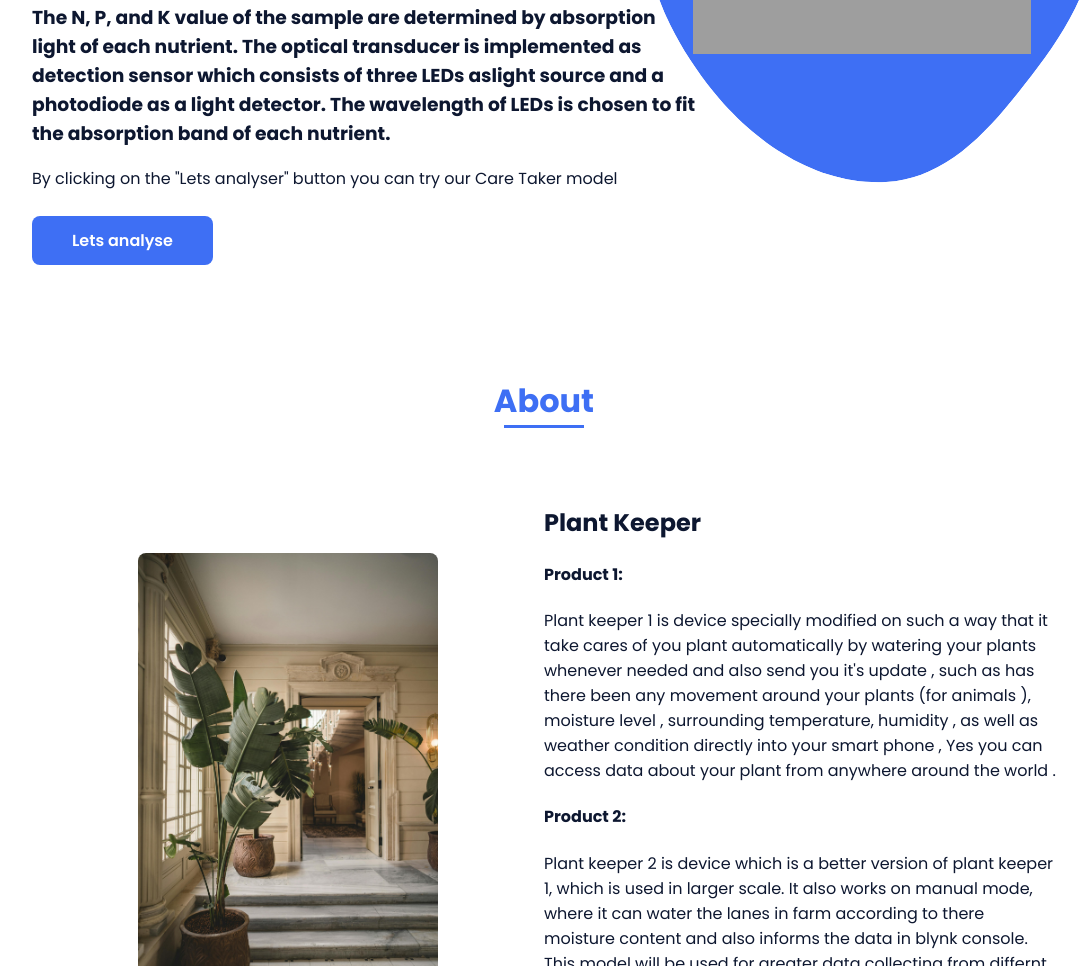
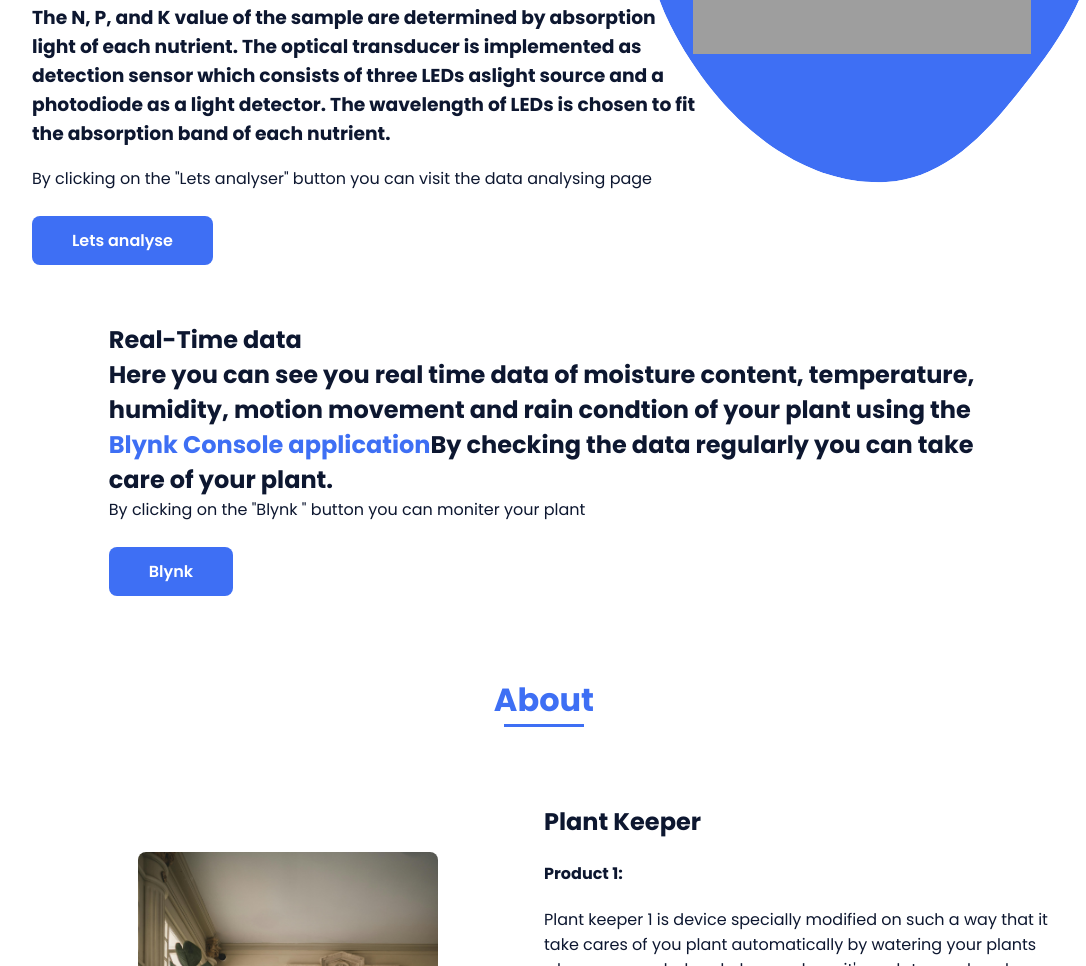
Before and after one commit to ankitbiadargoudra/Plant-Keeper, a plain HTML site: page index.html in a window 1280 px wide. Shown: the part 775-1741 px from the top of the page, without its empty margins (96-1182 px from the left). Drawn offline with nearby package versions, Linux system fonts and the light colour scheme; grey boxes are pictures that could not be loaded.

Commit message:
Add files via upload

```diff
--- a/index.html
+++ b/index.html
@@ -47,7 +47,7 @@
                 </H2>
                 <p> By clicking on the "Take us" button you can try our Care Taker model</p>
                 <br>
-                <a href="http://localhost:8501" class="button">Take us </a>
+                <a href=" http://localhost:8501" target="_blank" class="button">Take us </a>
             </div>
 
             <div class="home__data">
@@ -56,10 +56,11 @@
                 <h3>The N, P, and K value of the sample are determined by absorption <br>light of each nutrient. The optical transducer is implemented as <br>detection sensor which consists of three LEDs aslight source and a <br>photodiode as a light detector.
                     The wavelength of LEDs is chosen to fit <br>the absorption band of each nutrient.<br>
                 </h3>
-                <p>By clicking on the "Lets analyser" button you can try our Care Taker model</p>
+                <p>By clicking on the "Lets analyser" button you can visit the data analysing page</p>
                 <br>
                 <a href="second.html" target="_blank" class="button">Lets analyse</a>
             </div>
+
 
 
             <div class="home__img">
@@ -73,8 +74,19 @@
                         </g>
                     </svg>
             </div>
+
         </section>
+        <div class="home__data" style="padding-left: 16% ;padding-right: 15%;">
+            <br>
+            <h2>Real-Time data</h2>
+            <H2 class="home__tie">Here you can see you real time data of moisture content, temperature, humidity, motion movement and rain condtion of your plant using the
+                <span class="home__title-color">Blynk Console application</span>By checking the data regularly you can take care of your plant.
+            </H2>
 
+            <p>By clicking on the "Blynk " button you can moniter your plant</p>
+            <br>
+            <a href="https://blynk.cloud/dashboard/125368/global/devices/1850421/organization/125368/devices/559124/dashboard " target="_blank" class="button">Blynk</a>
+        </div>
         <!--===== ABOUT =====-->
         <section class="about section " id="about">
             <h2 class="section-title">About</h2>
```
